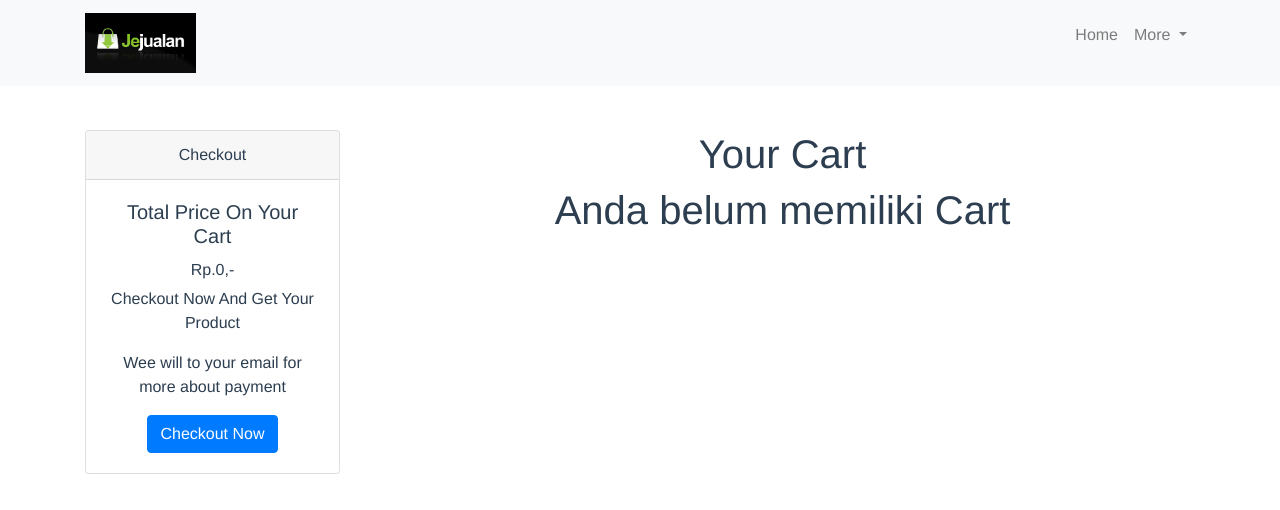
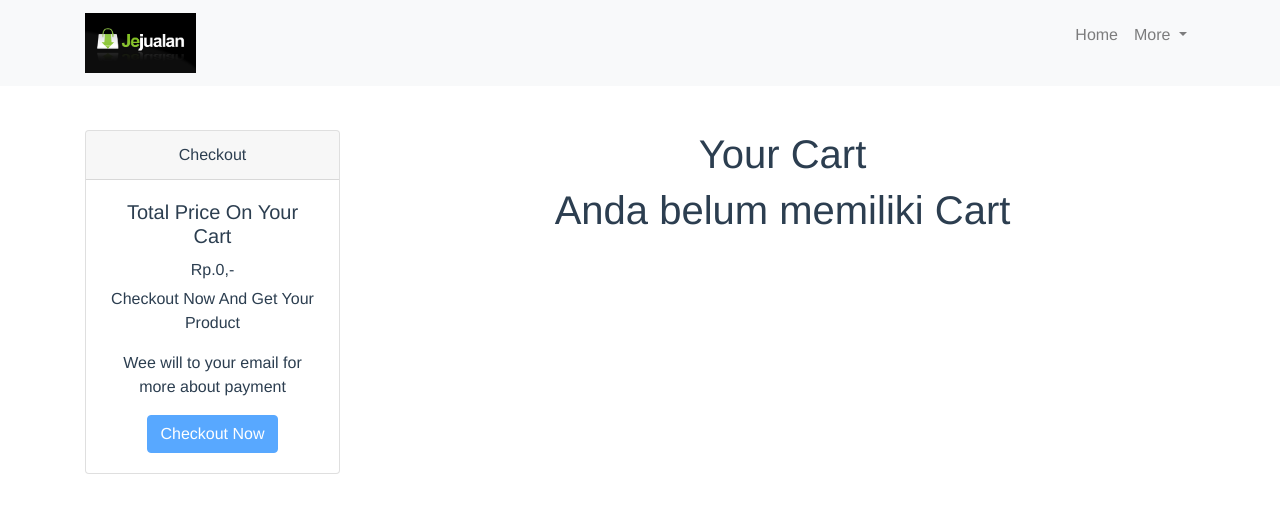
Before and after one commit to rmt-06-florence-fox/ecommerce_client_customer, a Vue app: page /cart in a window 1280 px wide. Shown: the top 510 px of the page. Built offline with nearby package versions, Linux system fonts and the light colour scheme.

Commit message:
resolve promise hell

```diff
--- a/src/components/CardCart.vue
+++ b/src/components/CardCart.vue
@@ -65,27 +65,25 @@ export default {
         .then(willDelete => {
           if (willDelete) {
             this.loadingRemove = true
-            this.$store.dispatch('deleteCart', this.cart.id)
+            return this.$store.dispatch('deleteCart', this.cart.id)
+          } else {
+            swal('Your Product is save!')
+          }
+        })
         .then(value => {
           swal({
             text: 'Cart has been deleted',
             title: 'Yeay',
             icon: 'success'
           })
-                this.$store.dispatch('fetchCart')
+          return this.$store.dispatch('fetchCart')
+        })
         .then(value => {
           this.$store.commit('set_carts', value.data.cart)
           this.$store.commit('set_totalPrice', value.data.totalPrice)
         })
-                // this.cart = null
-                // this.$router.push('/')
-              })
         .catch(err => {
           swal('Error', `${err.response.data}`)
-              })
-          } else {
-            swal('Your Product is save!')
-          }
         })
         .finally(() => {
           this.loadingRemove = false
--- a/src/views/Cart.vue
+++ b/src/views/Cart.vue
@@ -19,6 +19,9 @@
                 <p class="card-text">Wee will to your email for more about payment</p>
                 <div class="spinner-border text-primary " role="status" v-if="isLoadingCheckout">
                   <span class="visually-hidden"></span>
+                </div>
+                <div v-else-if="!carts || carts.length === 0">
+                  <button href="#" class="btn btn-primary" disabled>Checkout Now</button>
                 </div>
                 <div v-else>
                   <button href="#" class="btn btn-primary" @click="checkout">Checkout Now</button>
```
Lines whose indentation alone changed are shown as unchanged.
